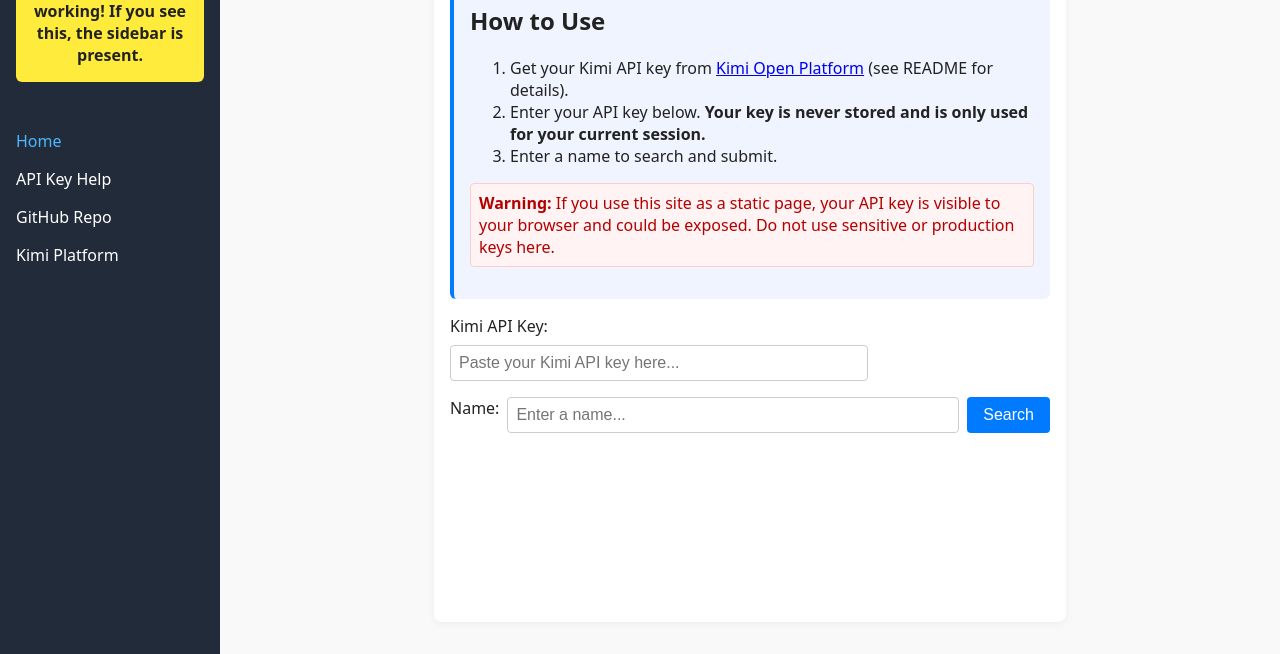
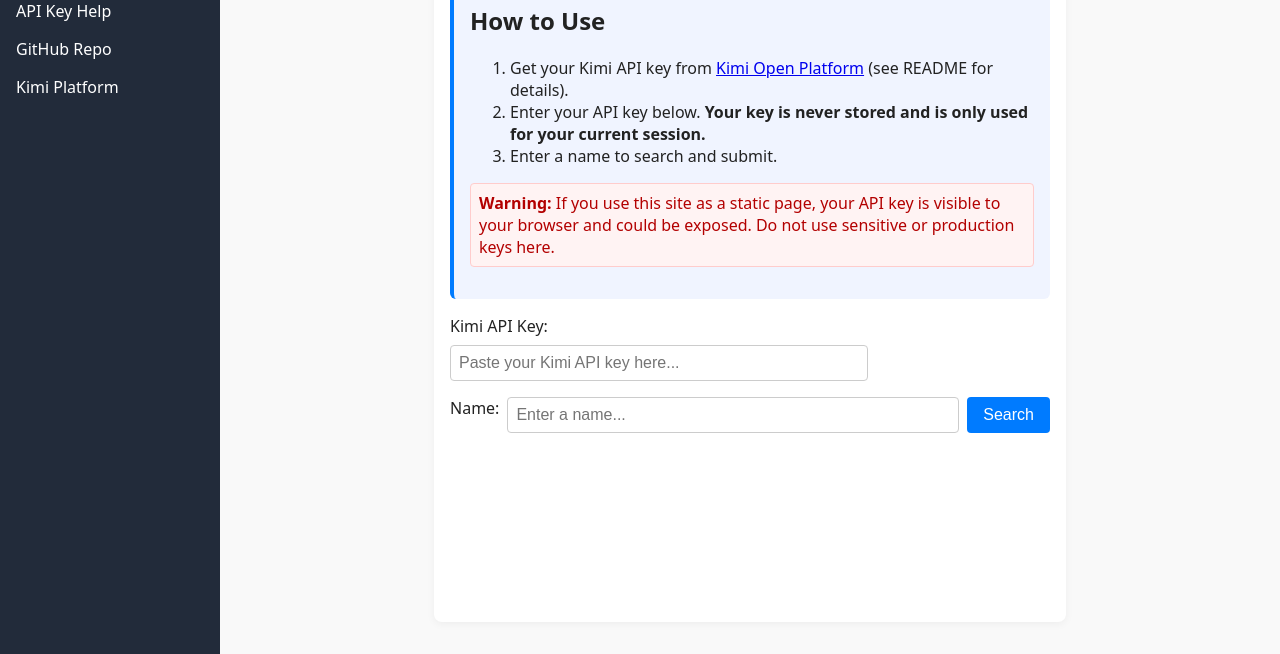
Before and after one commit to DynamicDevices/ai-people-search, a website: page index.html in a window 1280 px wide. Shown: the part 146-800 px from the top of the page. Drawn offline with Linux system fonts and the light colour scheme.

Commit message:
Remove debug message from sidebar

```diff
--- a/index.html
+++ b/index.html
@@ -11,9 +11,6 @@
   <div class="container">
     <aside id="sidebar">
       <h2>People Search</h2>
-      <div style="background: #ffeb3b; color: #222; padding: 1em; border-radius: 6px; font-weight: bold; margin-bottom: 1em; text-align: center;">
-        🐞 Sidebar is working! If you see this, the sidebar is present.
-      </div>
       <nav>
         <ul>
           <li><a href="#" aria-current="page">Home</a></li>
```
